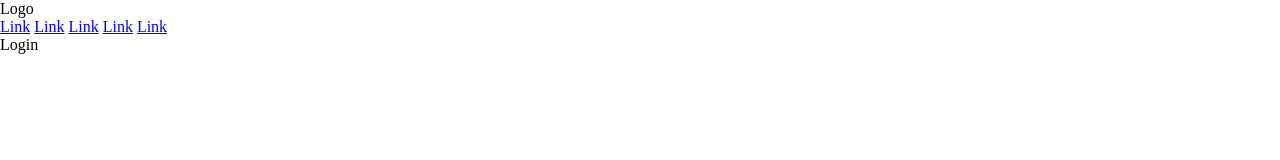
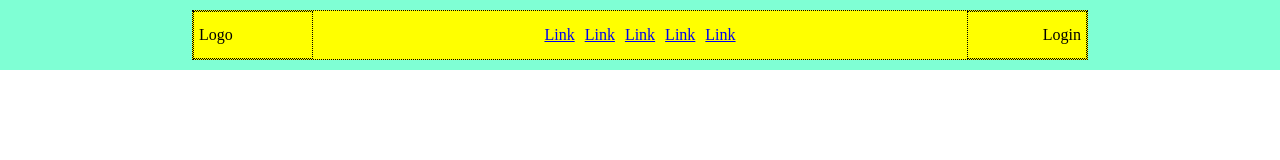
Before and after one commit to giuseppemele94/htmlcss-struttura-discord, a plain HTML site: page index.html in a window 1280 px wide. Drawn offline with Linux system fonts and the light colour scheme.

Commit message:
style : stile header

```diff
--- a/css/style.css
+++ b/css/style.css
@@ -3,3 +3,56 @@
     padding: 0;
     box-sizing: border-box;
 }
+
+.app {
+    width : 100%;
+    height: 100vh;
+    background-color: white;
+}
+
+.header {
+    height: 70px;
+    display:flex ;
+    background-color: aquamarine;
+    justify-content: center;
+    align-items: center;
+}
+
+.header-container {
+    display: flex;
+    width: 70% ;
+    background-color: yellow;
+    height : 50px;
+    border: 1px dotted black ;
+    align-items: center;
+
+}
+/* i tre blocchi riempiono tutta l’altezza e gestiscono l’allineamento interno */
+.left-header,
+.center-header,
+.right-header {
+  display: flex;
+  align-items: center;
+  height: 100%;
+}
+
+.left-header {
+    flex-basis: 120px;
+   border: 1px dotted black ;
+   justify-content: flex-start;
+   padding : 5px ;
+}
+
+.center-header {
+    flex-grow: 1; /* prende tutto lo spazio rimanente */
+    justify-content: center;
+    gap: 10px;
+
+
+}
+.right-header {
+    flex-basis: 120px;
+    border: 1px dotted black ;
+    justify-content: flex-end;
+    padding: 5px ;
+}
```
